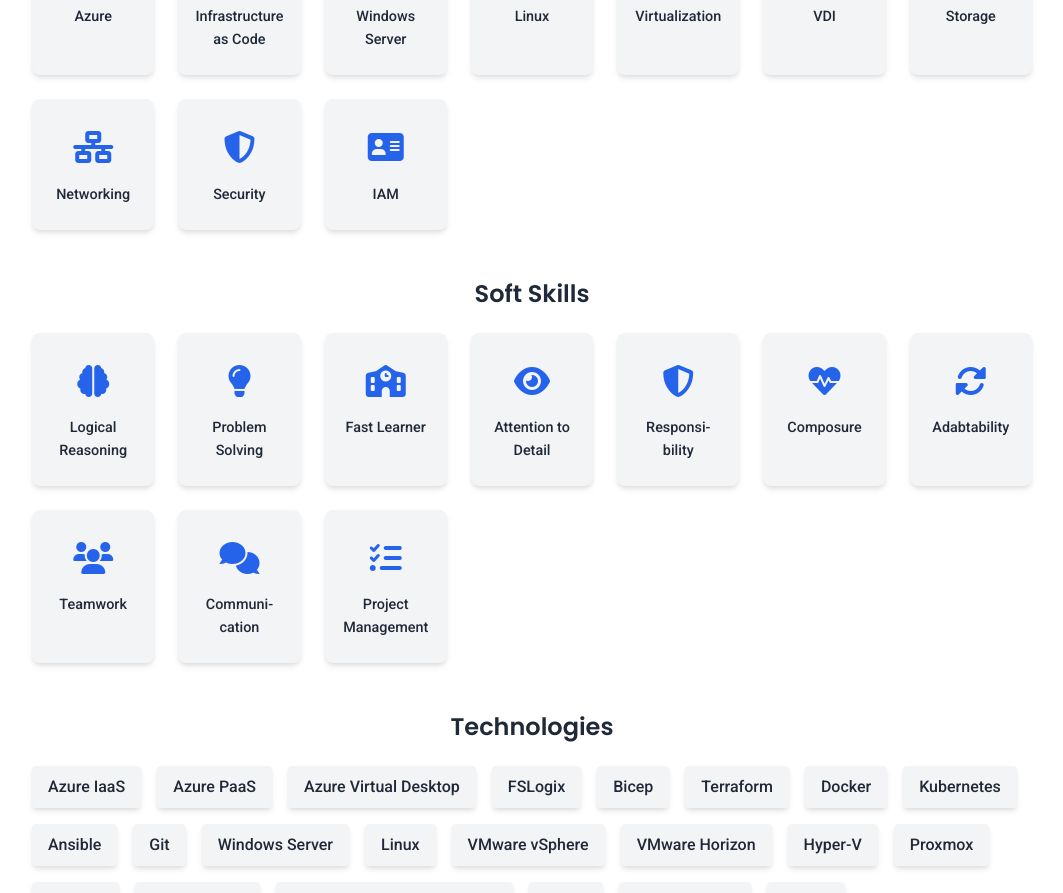
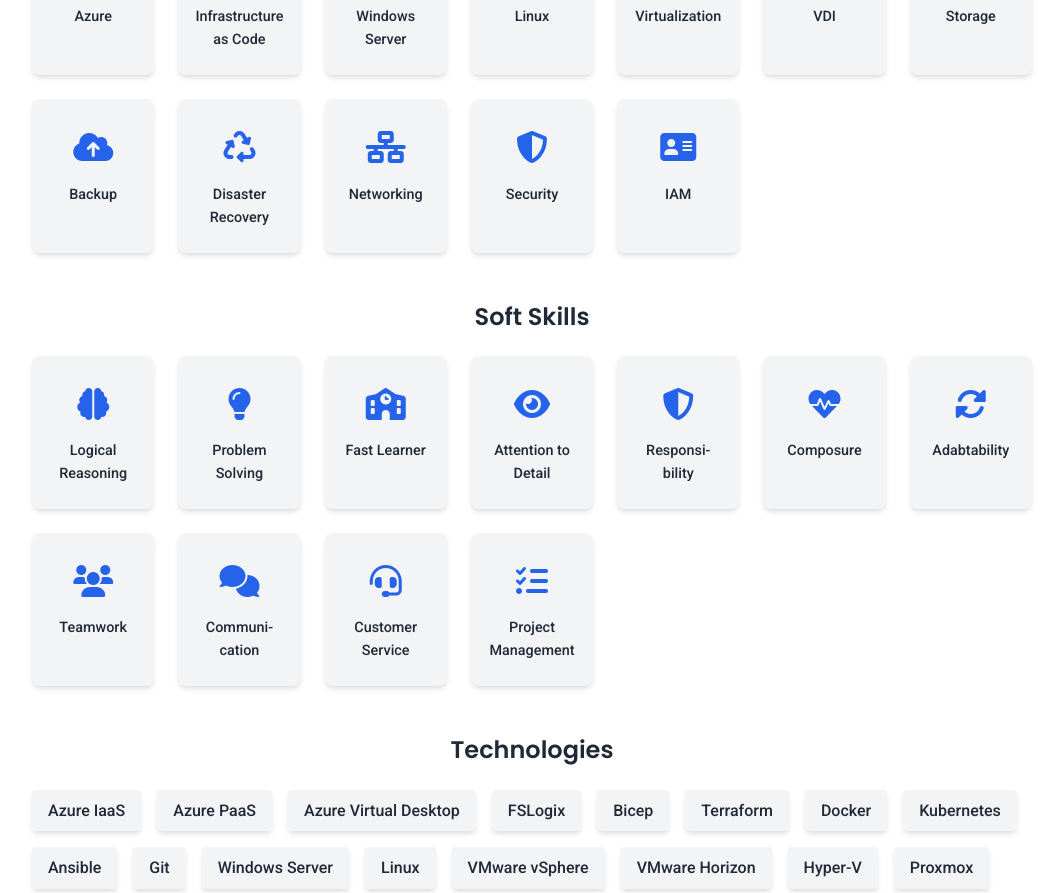
Before and after one commit to tbeller/tb-info, a plain HTML site: page src/web/index.html in a window 1280 px wide. Shown: the part 4458-5351 px from the top of the page, without its empty margins (108-1171 px from the left). Drawn offline with Linux system fonts and the light colour scheme; no server answers.

Commit message:
Add backup and disaster recovery skills to the tech list

```diff
--- a/src/web/index.html
+++ b/src/web/index.html
@@ -272,6 +272,14 @@
                                 <div class="skill-name">Storage</div>
                             </div>
                             <div class="skill-item">
+                                <div class="skill-icon"><i class="fa-solid fa-cloud-arrow-up"></i></div>
+                                <div class="skill-name">Backup</div>
+                            </div>
+                            <div class="skill-item">
+                                <div class="skill-icon"><i class="fa-solid fa-recycle"></i></div>
+                                <div class="skill-name">Disaster Recovery</div>
+                            </div>
+                            <div class="skill-item">
                                 <div class="skill-icon"><i class="fa-solid fa-network-wired"></i></div>
                                 <div class="skill-name">Networking</div>
                             </div>
@@ -324,6 +332,10 @@
                             <div class="skill-item">
                                 <div class="skill-icon"><i class="fa-solid fa-comments"></i></div>
                                 <div class="skill-name">Communi&shy;cation</div>
+                            </div>
+                            <div class="skill-item">
+                                <div class="skill-icon"><i class="fa-solid fa-headset"></i></div>
+                                <div class="skill-name">Customer Service</div>
                             </div>
                             <div class="skill-item">
                                 <div class="skill-icon"><i class="fa-solid fa-list-check"></i></div>
```
